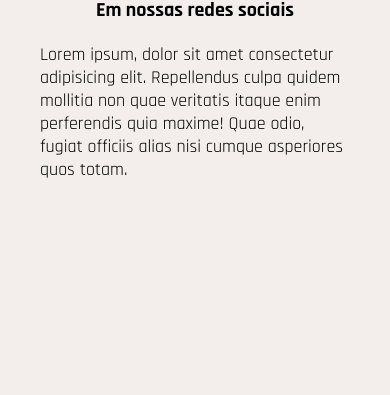
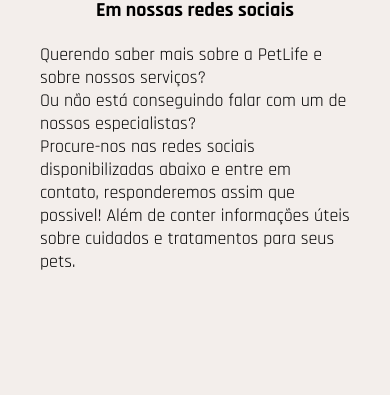
Before and after one commit to vitoroliveiracg/petshop-contatos, a plain HTML site: page index.html in a window 390 px wide. Shown: the part 214-609 px from the top of the page. Drawn offline with Linux system fonts and the light colour scheme; a web font is replaced by a local one.

Commit message:
Add files via upload

```diff
--- a/css/style.css
+++ b/css/style.css
@@ -71,7 +71,7 @@
       background-size: cover;
       background-position-x: 56%;
       margin: 0;
-      height: 500px;
+      height: 550px;
   }
 
   figcaption{
@@ -79,7 +79,7 @@
     background-color: #f3eeeb;
     margin-left: 0;
     width: 100%;
-    height: 500px;
+    height: 600px;
     overflow: hidden;
   }
 
@@ -95,6 +95,7 @@
   }
   figcaption p{
     margin: 0;
+    margin-bottom: 20px;
     padding: 20px 40px;
     font-size: 18px;
   }
--- a/index.html
+++ b/index.html
@@ -23,10 +23,11 @@
       <figcaption>
         <h3>Contate-se conosco</h3>
         <h4>Em nossas redes sociais</h4>
-        <p>Lorem ipsum, dolor sit amet consectetur adipisicing
-          elit. Repellendus culpa quidem mollitia non quae veritatis
-          itaque enim perferendis quia maxime! Quae odio, fugiat
-          officiis alias nisi cumque asperiores quos totam.</p>
+        <p>Querendo saber mais sobre a PetLife e sobre nossos serviços? <br>
+          Ou não está conseguindo falar com um de nossos especialistas? <br>
+          Procure-nos nas redes sociais disponibilizadas abaixo e entre
+          em contato, responderemos assim que possivel! Além de conter informações úteis sobre cuidados e
+          tratamentos para seus pets.</p>
       </figcaption>
     </figure>
 
```
